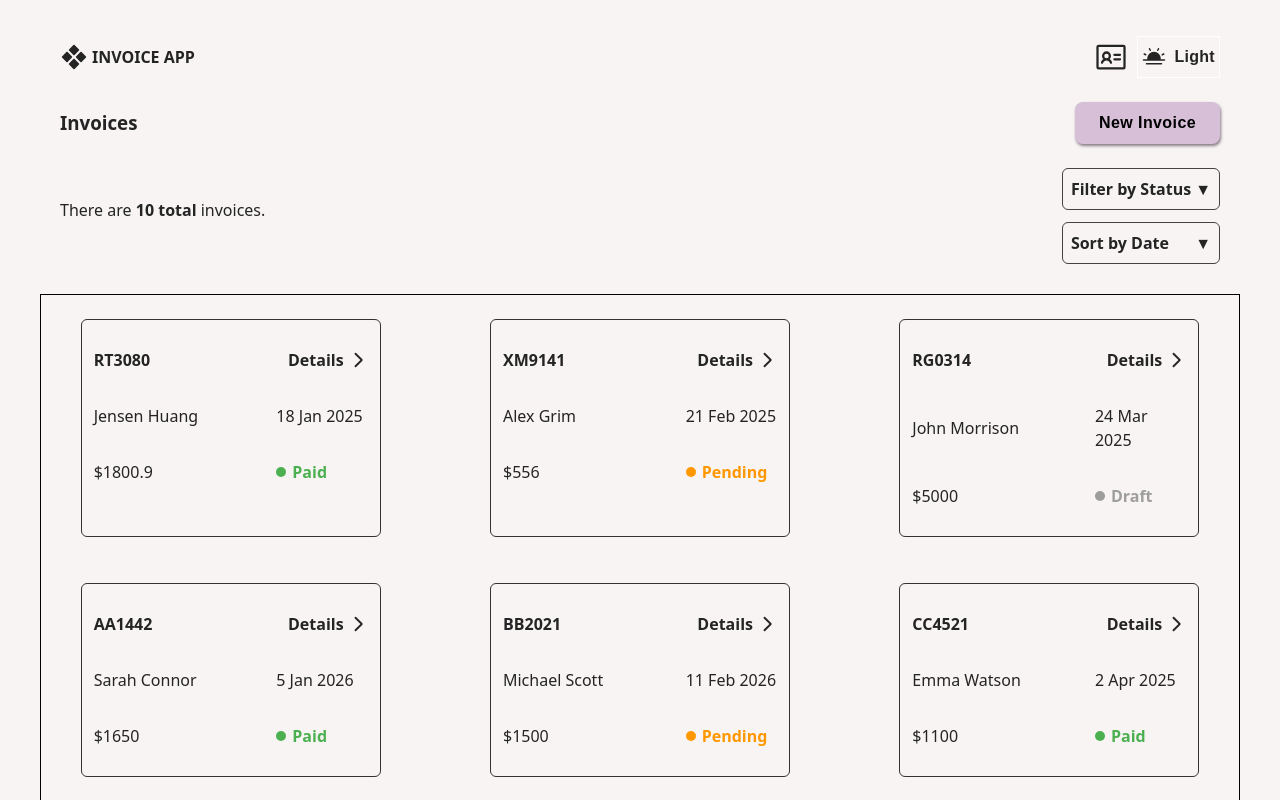
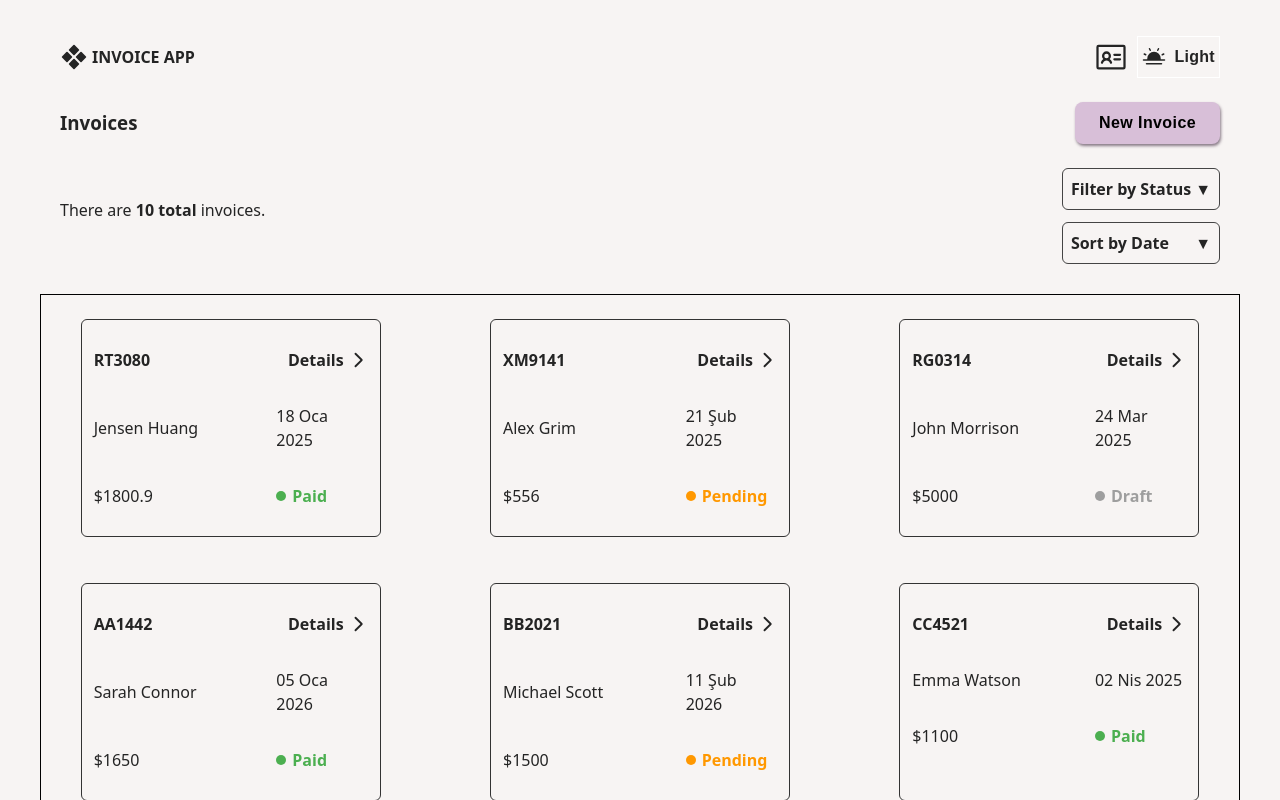
Before and after one commit to banuaggun/invoice-app-react, a React (Vite) app: page / in a window 1280 px wide. Shown: the top 800 px of the page. Built offline with nearby package versions, Linux system fonts and the light colour scheme.

Commit message:
feat(ui): integrate dateUtils in InvoiceItem and display updatedAt or createdAt

```diff
--- a/src/components/invoice-item/InvoiceItem.jsx
+++ b/src/components/invoice-item/InvoiceItem.jsx
@@ -1,16 +1,14 @@
 import React from "react";
 import { useNavigate } from "react-router-dom";
+import { formatDate } from "../../utils/dateUtils";
 import './invoice-item.css';
 
 function InvoiceItem({ invoice }) {
     const navigate = useNavigate();
 
-    // Tarihi sadece gün-ay-yıl formatında göster
-    const formattedDate = new Date(invoice.createdAt).toLocaleDateString("en-GB", {
-        day: "numeric",
-        month: "short",
-        year: "numeric",
-    });
+const displayDate = invoice.updatedAt || invoice.createdAt;
+const formattedDate = formatDate(displayDate, "tr-TR");
+
 
     return (
         <div
```
